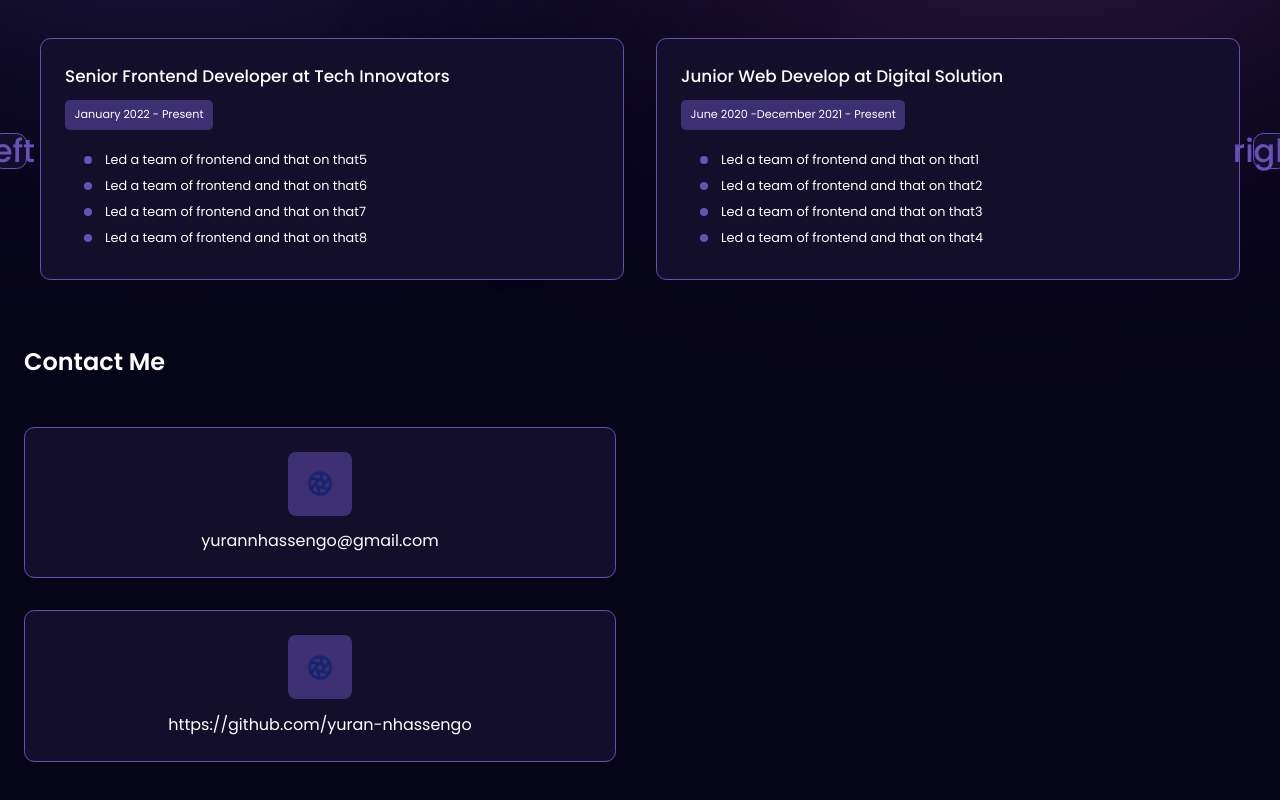
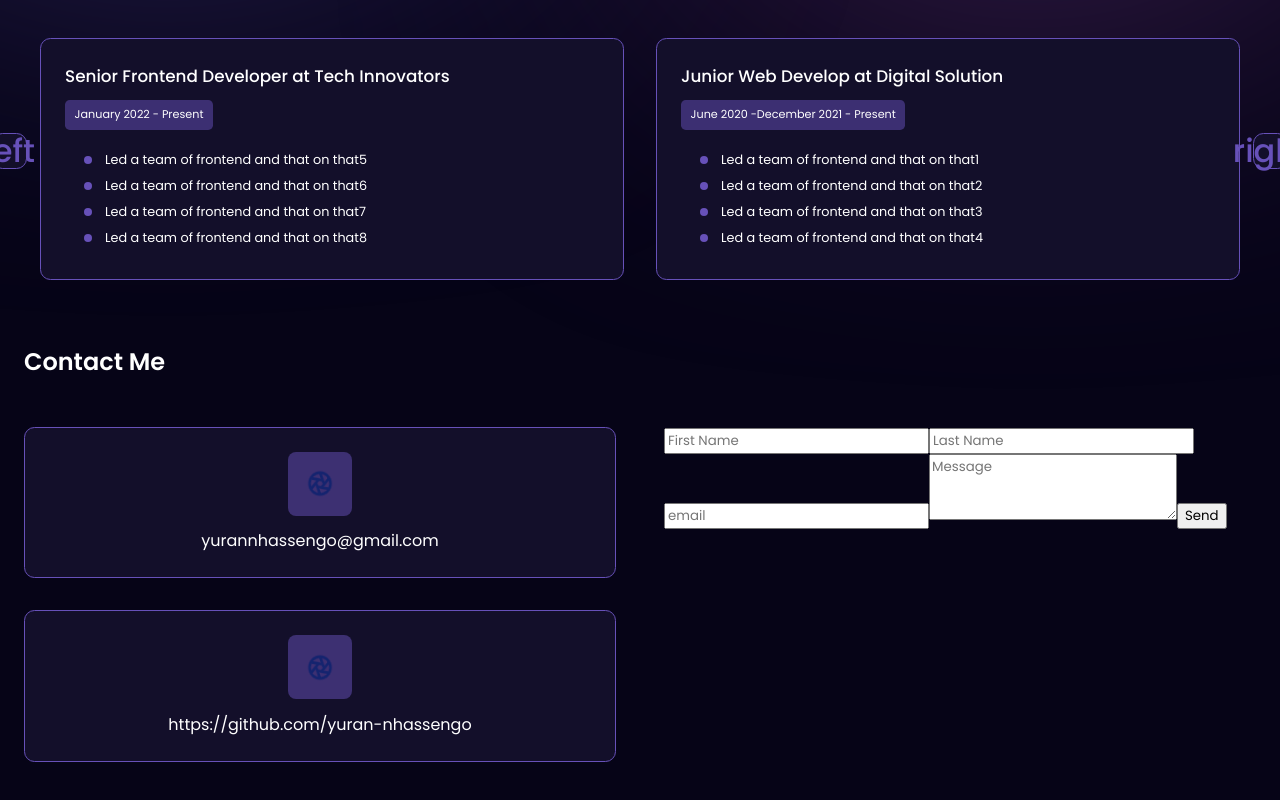
Before and after one commit to yuran-nhassengo/clone-portifolio, a React (Vite) app: page / in a window 1280 px wide. Shown: the part 1038-1838 px from the top of the page. Built offline with nearby package versions, Linux system fonts and the light colour scheme; a web font is replaced by a local one.

Commit message:
add contact Form

```diff
--- /dev/null
+++ b/src/components/contactMe/contactForm/contactForm.jsx
@@ -0,0 +1,19 @@
+import React from 'react'
+import './contactForm.css'
+
+export const  ContactForm = ( ) => {
+  return (
+    <div className="contact-form-content">
+        <form>
+            <div className="name-container">
+                <input type="text" name="firstname" placeholder="First Name" />
+                <input type="text" name="lastname" placeholder="Last Name" />
+            </div>
+            <input type="text" name="email" placeholder="email" />
+            <textarea type="text" name="message"  placeholder="Message" rows={3}></textarea>
+
+            <button>Send</button>
+        </form>
+    </div>
+  )
+}
--- a/src/components/contactMe/contactMe.jsx
+++ b/src/components/contactMe/contactMe.jsx
@@ -2,6 +2,7 @@ import React from 'react'
 import './contactMe.css'
 import { ContactInfoCard } from './contactInfoCard/contactInfoCard'
 import frontendImage from '../../../public/teste2.png';
+import { ContactForm } from './contactForm/contactForm';
 
 
 export const ContactMe = () => {
@@ -22,7 +23,9 @@ export const ContactMe = () => {
                     text="https://github.com/yuran-nhassengo"
                 />
             </div>
-            <div style={{flex:1}}></div>
+            <div style={{flex:1}}>
+                <ContactForm/>
+            </div>
         </div>
     </section>
   )
```
Also changed, not shown: src/components/contactMe/contactForm/contactForm.css (added).
